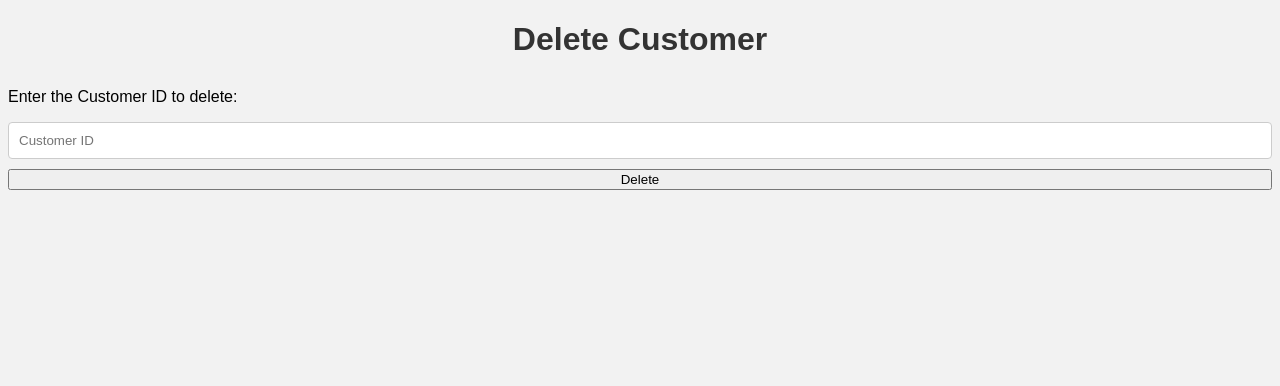
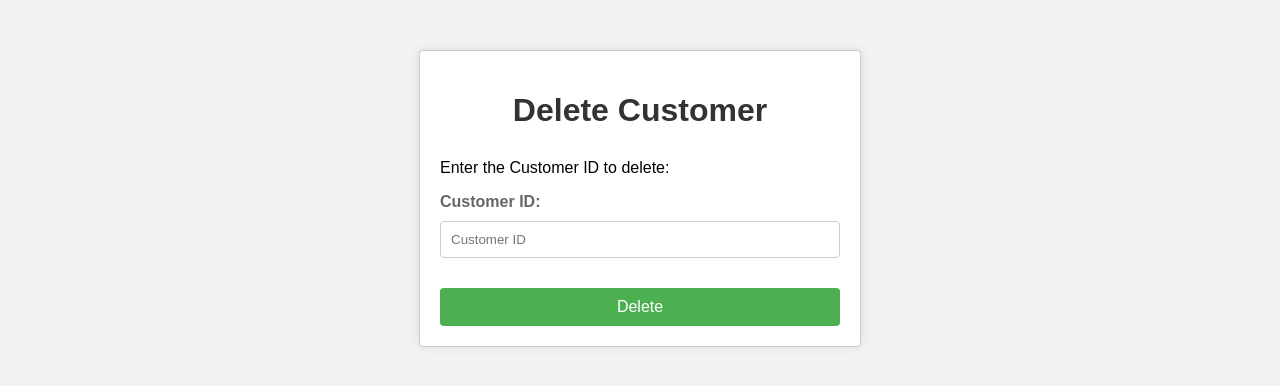
Before and after one commit to NoOneCaresToMe/User-Database, a Flask app: page /delete in a window 1280 px wide. Shown: the top 386 px of the page. Run offline with Flask 3, Linux system fonts and the light colour scheme; a user stored in the database is signed in; some libraries are stand-ins or nearby versions.

Commit message:
Fixed Buttons layout in Delete And Added SweetAlert2 notification

```diff
--- a/templates/delete.html
+++ b/templates/delete.html
@@ -7,6 +7,7 @@
             font-family: Arial, sans-serif;
             background-color: #f2f2f2;
         }
+
         .container {
             max-width: 400px;
             margin: 0 auto;
@@ -17,29 +18,36 @@
             border-radius: 4px;
             margin-top: 50px;
         }
+
         h1 {
             text-align: center;
             margin-bottom: 30px;
             color: #333;
         }
+
         form {
             display: grid;
             gap: 10px;
         }
+
         label {
             font-weight: bold;
             color: #666;
         }
-        input[type="text"], textarea {
+
+        input[type="text"],
+        textarea {
             width: 100%;
             padding: 10px;
             border-radius: 4px;
             border: 1px solid #ccc;
             box-sizing: border-box;
         }
+
         textarea {
             resize: vertical;
         }
+
         input[type="submit"] {
             margin-top: 20px;
             padding: 10px 20px;
@@ -48,18 +56,65 @@
             border: none;
             cursor: pointer;
             border-radius: 4px;
+            font-size: 16px;
+            transition: background-color 0.3s ease;
         }
+
         input[type="submit"]:hover {
             background-color: #45a049;
         }
     </style>
+    <script src="https://cdn.jsdelivr.net/npm/sweetalert2@11"></script>
+    <script>
+        document.addEventListener('DOMContentLoaded', function() {
+            const form = document.getElementById('deleteForm');
+            form.addEventListener('submit', function(e) {
+                e.preventDefault();
+                Swal.fire({
+                    title: 'Are you sure?',
+                    text: 'This action cannot be undone.',
+                    icon: 'warning',
+                    showCancelButton: true,
+                    confirmButtonColor: '#d33',
+                    cancelButtonColor: '#3085d6',
+                    confirmButtonText: 'Delete',
+                    cancelButtonText: 'Cancel'
+                }).then((result) => {
+                    if (result.isConfirmed) {
+                        Swal.fire({
+                            title: 'Deleting...',
+                            text: 'Please wait while the customer data is being deleted.',
+                            icon: 'info',
+                            showConfirmButton: false,
+                            allowOutsideClick: false
+                        });
+                        form.submit();
+                    }
+                });
+            });
+        });
+    </script>
+    <script>
+        const urlParams = new URLSearchParams(window.location.search);
+        const deletionSuccessful = urlParams.get('deletionSuccessful');
+        if (deletionSuccessful) {
+            Swal.fire({
+                title: 'Deleted!',
+                text: 'The customer data has been deleted successfully.',
+                icon: 'success'
+            });
+        }
+    </script>
 </head>
 <body>
+    <div class="container">
         <h1>Delete Customer</h1>
         <p>Enter the Customer ID to delete:</p>
-        <form method="POST" action="/delete">
-            <input type="text" name="customer_id" placeholder="Customer ID">
-            <button type="submit">Delete</button>
+        <form id="deleteForm" method="POST" action="/delete">
+            <label for="customer_id">Customer ID:</label>
+            <input type="text" id="customer_id" name="customer_id" placeholder="Customer ID" required>
+            <input type="submit" value="Delete">
         </form>
-    </body>
-    </html>
+    </div>
+</body>
+</html>
```
Also changed, not shown: customer.db.
